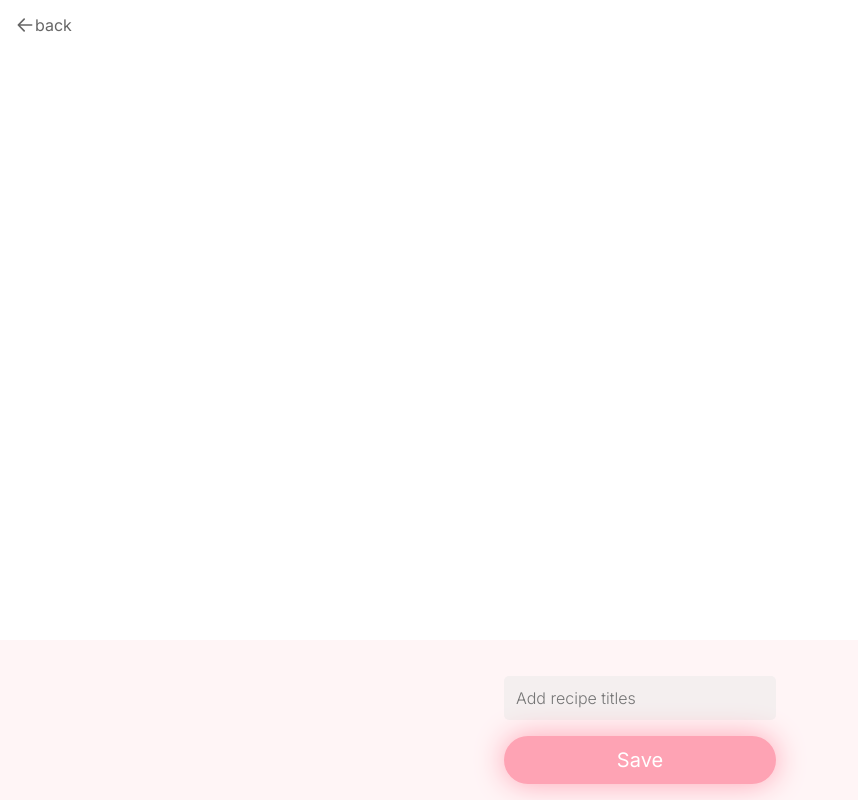
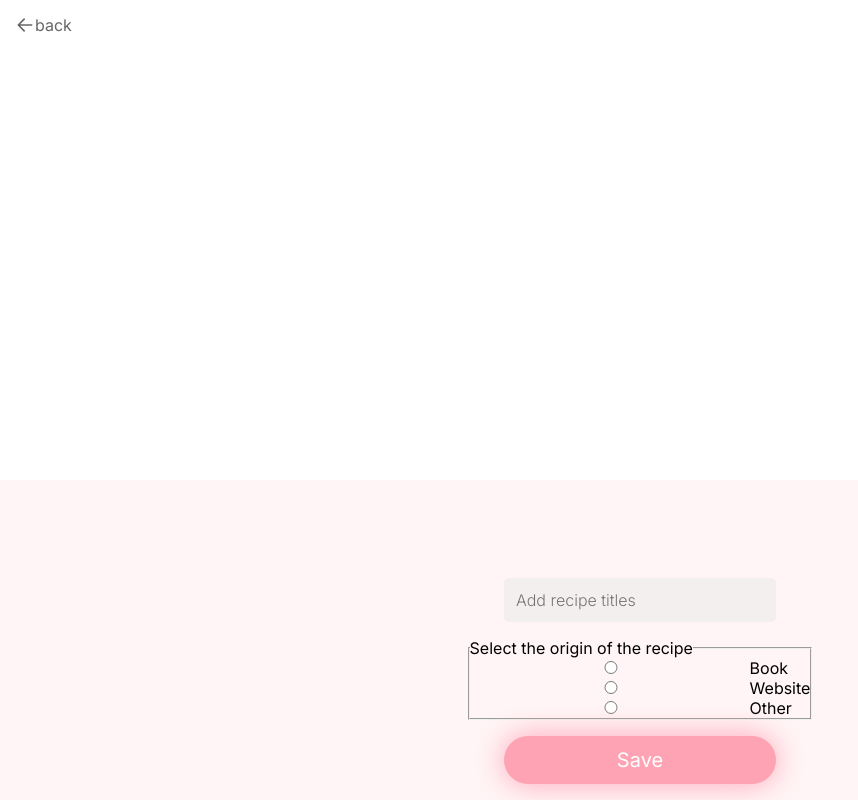
Before and after one commit to Luxa23/capstone-project, a Next.js app: page /new-recipe in a window 1280 px wide. Shown: the whole page, without its empty margins (0-858 px from the left). Built offline with nearby package versions, Linux system fonts and the light colour scheme.

Commit message:
Added new components for type of origin

```diff
--- a/components/RecipeForm.js
+++ b/components/RecipeForm.js
@@ -7,6 +7,7 @@ import { useState } from 'react';
 import useStore from '../hooks/useStore';
 import useHydration from '../hooks/useHydration';
 import Toast from './Toast';
+import TypeOfOrigin from './TypeOfOrigin';
 
 export default function RecipeForm() {
   const [inputValue, setInputValue] = useState('');
@@ -39,7 +40,7 @@ export default function RecipeForm() {
               setInputValue(event.target.value);
             }}
           />
-
+          <TypeOfOrigin />
           <StyledButton type="submit">Save</StyledButton>
         </StyledForm>
       )}
--- a/components/StyledComponents/StyledForm.js
+++ b/components/StyledComponents/StyledForm.js
@@ -3,7 +3,7 @@ import styled from 'styled-components';
 const StyledForm = styled.form`
   background: #fff5f6;
   display: grid;
-  height: 10rem;
+  height: 20rem;
   justify-items: center;
   align-content: end;
   row-gap: 1rem;
--- /dev/null
+++ b/components/StyledComponents/StyledPageContainer.js
@@ -0,0 +1,8 @@
+import styled from 'styled-components';
+
+const StyledPageContainer = styled.div`
+  display: grid;
+  background-color: blue;
+`;
+
+export default StyledPageContainer;
--- /dev/null
+++ b/components/StyledComponents/StyledRadioButtonGroup.js
@@ -0,0 +1,7 @@
+import styled from 'styled-components';
+
+const StyledRadioButtonGroup = styled.div`
+  font-family: var(--font-family);
+`;
+
+export default StyledRadioButtonGroup;
--- a/components/StyledComponents/index.js
+++ b/components/StyledComponents/index.js
@@ -4,6 +4,8 @@ import StyledH2 from './StyledH2';
 import StyledInput from './StyledInput';
 import StyledListEntry from './StyledListEntry';
 import StyledToastContainer from './StyledToastContainer';
+import StyledRadioButtonGroup from './StyledRadioButtonGroup';
+import StyledPageContainer from './StyledPageContainer';
 
 export {
   StyledButton,
@@ -12,4 +14,6 @@ export {
   StyledInput,
   StyledListEntry,
   StyledToastContainer,
+  StyledRadioButtonGroup,
+  StyledPageContainer,
 };
--- /dev/null
+++ b/components/TypeOfOrigin.js
@@ -0,0 +1,31 @@
+import { StyledRadioButtonGroup } from './StyledComponents';
+
+export default function TypeOfOrigin() {
+  return (
+    <>
+      <StyledRadioButtonGroup>
+        <fieldset>
+          <legend>Select the origin of the recipe</legend>
+
+          <div>
+            <input type="radio" id="Book" name="origin" value="Book"></input>
+            <label htmlFor="Book">Book</label>
+          </div>
+          <div>
+            <input
+              type="radio"
+              id="Website"
+              name="origin"
+              value="Website"
+            ></input>
+            <label htmlFor="Website">Website</label>
+          </div>
+          <div>
+            <input type="radio" id="Other" name="origin" value="Other"></input>
+            <label htmlFor="Other">Other</label>
+          </div>
+        </fieldset>
+      </StyledRadioButtonGroup>
+    </>
+  );
+}
--- a/pages/new-recipe.js
+++ b/pages/new-recipe.js
@@ -1,11 +1,13 @@
 import RecipeForm from '../components/RecipeForm';
 import StyledA from '../components/StyledComponents/StyledA';
+import { StyledPageContainer } from '../components/StyledComponents';
 import Link from 'next/link';
 import Arrowleft from '../public/arrowleft.svg';
 
 export default function NewRecipe() {
   return (
     <>
+      <StyledPageContainer>
         <Link passHref href="/">
           <StyledA>
             <Arrowleft width="20px" height="20px" />
@@ -14,6 +16,7 @@ export default function NewRecipe() {
         </Link>
 
         <RecipeForm />
+      </StyledPageContainer>
     </>
   );
 }
```
Lines whose indentation alone changed are shown as unchanged.
